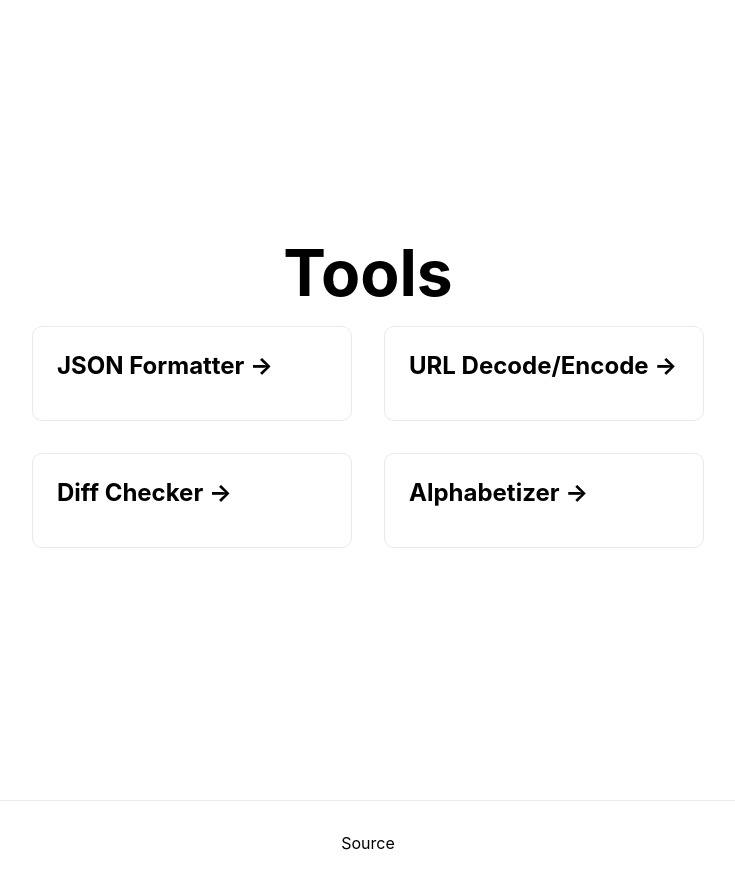
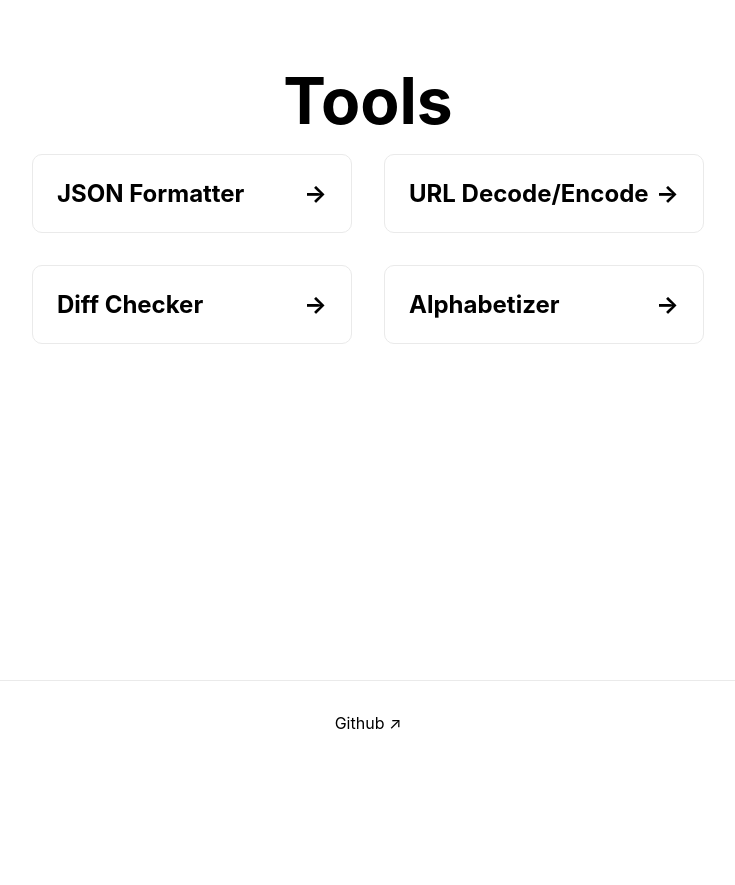
Before and after one commit to meddy/tools, a Next.js app: page / in a window 1280 px wide. Shown: the whole page, without its empty margins (272-1007 px from the left). After the commit the page ends 800 px from the top, so only its background shows below. Built offline with nearby package versions, Linux system fonts and the light colour scheme.

Commit message:
Clean up

```diff
--- a/pages/api/hello.ts
+++ /dev/null
@@ -1,13 +0,0 @@
-// Next.js API route support: https://nextjs.org/docs/api-routes/introduction
-import type { NextApiRequest, NextApiResponse } from 'next'
-
-type Data = {
-  name: string
-}
-
-export default function handler(
-  req: NextApiRequest,
-  res: NextApiResponse<Data>
-) {
-  res.status(200).json({ name: 'John Doe' })
-}
--- a/pages/index.tsx
+++ b/pages/index.tsx
@@ -1,6 +1,5 @@
 import type { NextPage } from "next";
 import Head from "next/head";
-import Image from "next/image";
 import styles from "../styles/Home.module.css";
 
 const Home: NextPage = () => {
@@ -16,19 +15,23 @@ const Home: NextPage = () => {
 
         <div className={styles.grid}>
           <a href="/json-formatter" className={styles.card}>
-            <h2>JSON Formatter &rarr;</h2>
+            <div>JSON Formatter</div>
+            <div>&rarr;</div>
           </a>
 
           <a href="/url-encoder" className={styles.card}>
-            <h2>URL Decode/Encode &rarr;</h2>
+            <div>URL Decode/Encode</div>
+            <div>&rarr;</div>
           </a>
 
           <a href="/diff-checker" className={styles.card}>
-            <h2>Diff Checker &rarr;</h2>
+            <div>Diff Checker</div>
+            <div>&rarr;</div>
           </a>
 
           <a href="/alphabetizer" className={styles.card}>
-            <h2>Alphabetizer &rarr;</h2>
+            <div>Alphabetizer</div>
+            <div>&rarr;</div>
           </a>
         </div>
       </main>
@@ -39,7 +42,7 @@ const Home: NextPage = () => {
           target="_blank"
           rel="noopener noreferrer"
         >
-          Source
+          Github &#8599;
         </a>
       </footer>
     </div>
--- a/styles/Home.module.css
+++ b/styles/Home.module.css
@@ -3,12 +3,11 @@
 }
 
 .main {
-  min-height: 100vh;
+  min-height: 85vh;
   padding: 4rem 0;
   flex: 1;
   display: flex;
   flex-direction: column;
-  justify-content: center;
   align-items: center;
 }
 
@@ -28,14 +27,9 @@
   flex-grow: 1;
 }
 
-.title a {
-  color: #0070f3;
-  text-decoration: none;
-}
-
-.title a:hover,
-.title a:focus,
-.title a:active {
+.footer a:hover,
+.footer a:focus,
+.footer a:active {
   text-decoration: underline;
 }
 
@@ -45,24 +39,8 @@
   font-size: 4rem;
 }
 
-.title,
-.description {
+.title {
   text-align: center;
-}
-
-.description {
-  margin: 4rem 0;
-  line-height: 1.5;
-  font-size: 1.5rem;
-}
-
-.code {
-  background: #fafafa;
-  border-radius: 5px;
-  padding: 0.75rem;
-  font-size: 1.1rem;
-  font-family: Menlo, Monaco, Lucida Console, Liberation Mono, DejaVu Sans Mono,
-    Bitstream Vera Sans Mono, Courier New, monospace;
 }
 
 .grid {
@@ -74,15 +52,19 @@
 }
 
 .card {
+  border: 1px solid #eaeaea;
+  border-radius: 10px;
+  color: inherit;
+  display: flex;
+  font-size: 1.5rem;
+  font-weight: bold;
+  justify-content: space-between;
   margin: 1rem;
+  min-width: 320px;
   padding: 1.5rem;
   text-align: left;
-  color: inherit;
   text-decoration: none;
-  border: 1px solid #eaeaea;
-  border-radius: 10px;
   transition: color 0.15s ease, border-color 0.15s ease;
-  min-width: 320px;
 }
 
 .card:hover,
@@ -92,22 +74,6 @@
   border-color: #0070f3;
 }
 
-.card h2 {
-  margin: 0 0 1rem 0;
-  font-size: 1.5rem;
-}
-
-.card p {
-  margin: 0;
-  font-size: 1.25rem;
-  line-height: 1.5;
-}
-
-.logo {
-  height: 1em;
-  margin-left: 0.5rem;
-}
-
 @media (max-width: 600px) {
   .grid {
     width: 100%;
```
Also changed, not shown: public/vercel.svg (deleted).
